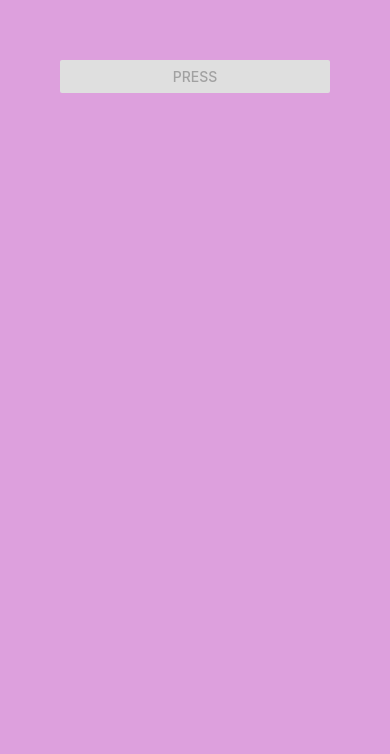
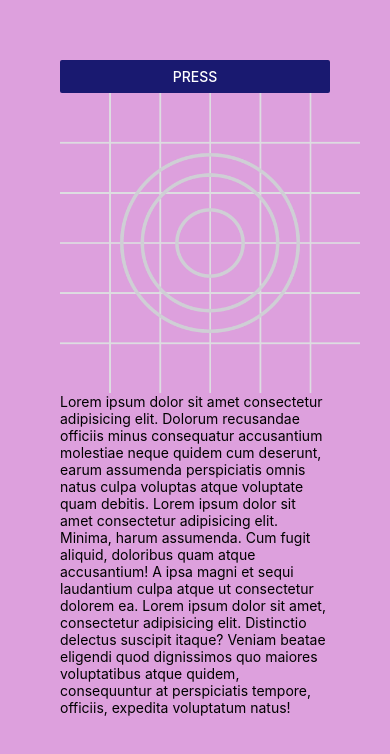
Before and after one commit to Minoli-1998/CoreComponents, a React Native app: screen / in a window 390 px wide. Shown: the top 754 px of the page. Built offline with nearby package versions, Linux system fonts and the light colour scheme.

Commit message:
Learnt about Pressable component

```diff
--- a/App.js
+++ b/App.js
@@ -1,4 +1,5 @@
-import { View, Button } from "react-native";
+import { View, Button, Image, Text, Pressable } from "react-native";
+const logoImg = require("./assets/adaptive-icon.png");
 
 export default function App() {
   return (
@@ -7,8 +8,25 @@ export default function App() {
         title="Press"
         onPress={() => console.log("Button pressed")}
         color="midnightblue"
-        disabled
       />
+      <Pressable onPress={() => console.log("Image pressed")}>
+        <Image source={logoImg} style={{ width: 300, height: 300 }} />
+      </Pressable>
+      <Pressable onPress={() => console.log("Text pressed")}>
+        <Text>
+          Lorem ipsum dolor sit amet consectetur adipisicing elit. Dolorum
+          recusandae officiis minus consequatur accusantium molestiae neque
+          quidem cum deserunt, earum assumenda perspiciatis omnis natus culpa
+          voluptas atque voluptate quam debitis. Lorem ipsum dolor sit amet
+          consectetur adipisicing elit. Minima, harum assumenda. Cum fugit
+          aliquid, doloribus quam atque accusantium! A ipsa magni et sequi
+          laudantium culpa atque ut consectetur dolorem ea. Lorem ipsum dolor
+          sit amet, consectetur adipisicing elit. Distinctio delectus suscipit
+          itaque? Veniam beatae eligendi quod dignissimos quo maiores
+          voluptatibus atque quidem, consequuntur at perspiciatis tempore,
+          officiis, expedita voluptatum natus!
+        </Text>
+      </Pressable>
     </View>
   );
 }
```
